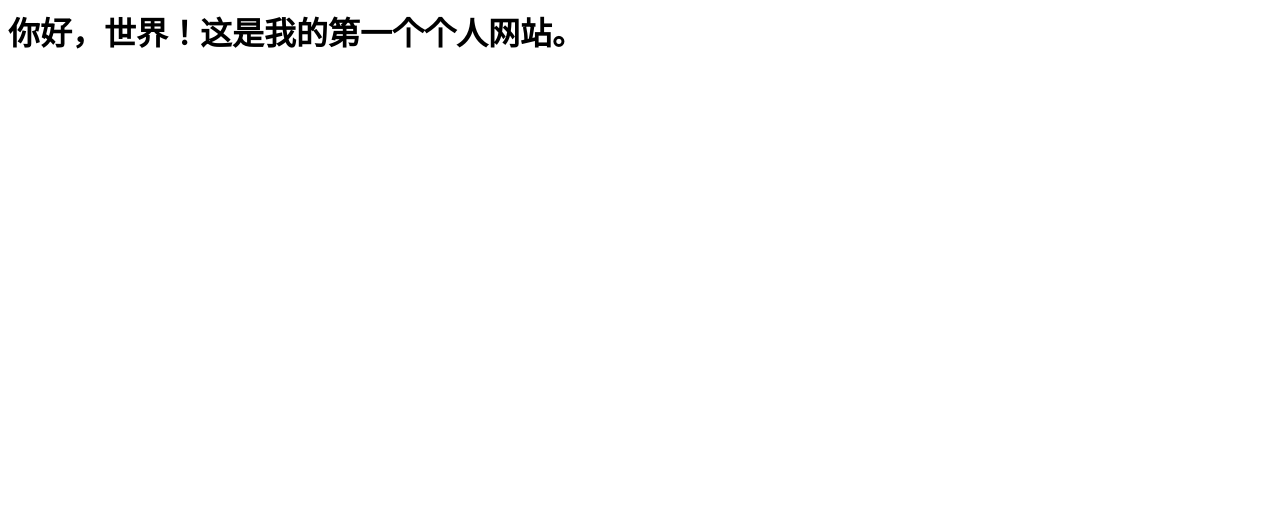
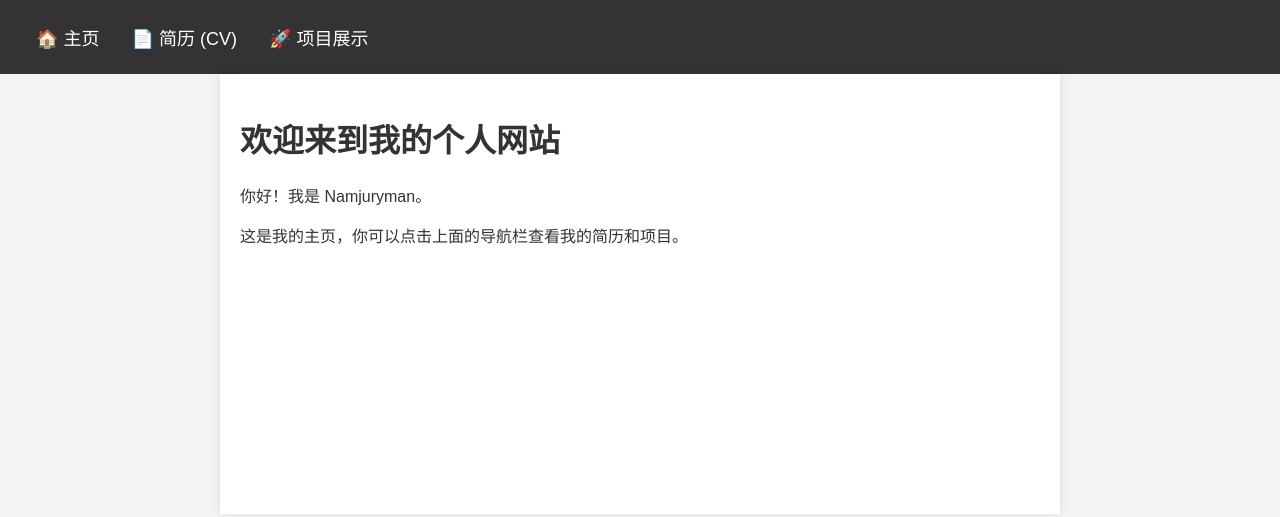
Before and after one commit to Namjuryman/Namjuryman9999.github.io, a plain HTML site: page index.html in a window 1280 px wide. Drawn offline with Linux system fonts and the light colour scheme.

Commit message:
Add basic structure for personal website in HTML

```diff
--- a/index.html
+++ b/index.html
@@ -1 +1,65 @@
-<h1>你好，世界！这是我的第一个个人网站。</h1>
+<!DOCTYPE html>
+<html lang="zh-CN">
+<head>
+    <meta charset="UTF-8">
+    <meta name="viewport" content="width=device-width, initial-scale=1.0">
+    <title>Namjuryman 的个人主页</title>
+    <style>
+        /* 这里是CSS样式，用来控制网页长什么样 */
+        body {
+            font-family: 'Arial', sans-serif;
+            margin: 0;
+            padding: 0;
+            background-color: #f4f4f4; /* 背景也是灰白色 */
+            color: #333;
+        }
+
+        /* 导航栏样式 */
+        nav {
+            background-color: #333; /* 黑色背景 */
+            overflow: hidden;
+            padding: 10px 20px;
+        }
+
+        nav a {
+            float: left;
+            display: block;
+            color: white; /* 文字白色 */
+            text-align: center;
+            padding: 14px 16px;
+            text-decoration: none; /* 去掉下划线 */
+            font-size: 18px;
+        }
+
+        nav a:hover {
+            background-color: #ddd; /* 鼠标放上去变灰 */
+            color: black;
+        }
+
+        /* 页面主要内容区域 */
+        .container {
+            padding: 20px;
+            max-width: 800px;
+            margin: 0 auto; /* 居中显示 */
+            background-color: white;
+            min-height: 400px; /* 保证页面不至于太短 */
+            box-shadow: 0 0 10px rgba(0,0,0,0.1);
+        }
+    </style>
+</head>
+<body>
+
+    <nav>
+        <a href="index.html">🏠 主页</a>
+        <a href="cv.html">📄 简历 (CV)</a>
+        <a href="project.html">🚀 项目展示</a>
+    </nav>
+
+    <div class="container">
+        <h1>欢迎来到我的个人网站</h1>
+        <p>你好！我是 Namjuryman。</p>
+        <p>这是我的主页，你可以点击上面的导航栏查看我的简历和项目。</p>
+    </div>
+
+</body>
+</html>
```
